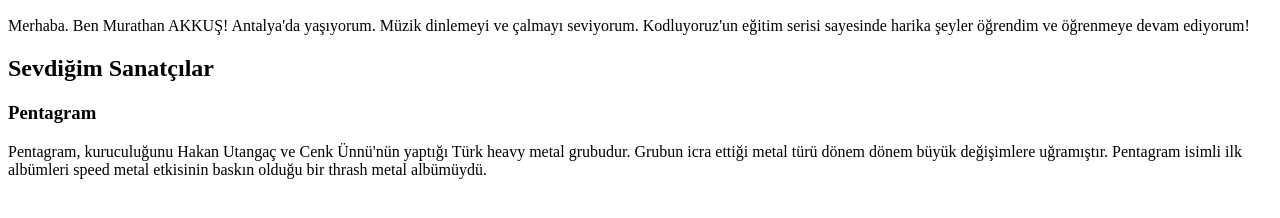
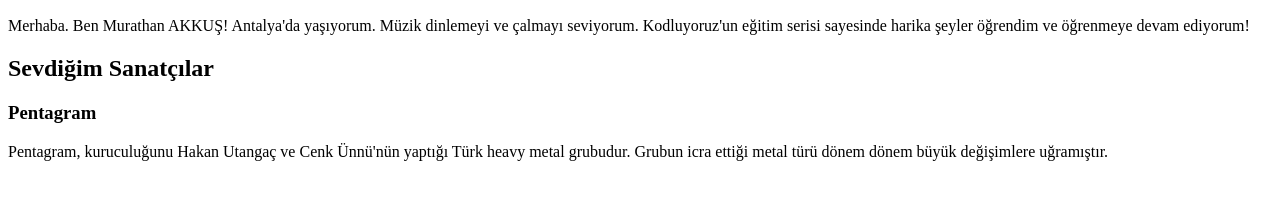
Before and after one commit to MurathanAkkus/HTML_Odev1, a plain HTML site: page index.html in a window 1280 px wide. Shown: the part 96-314 px from the top of the page. Drawn offline with Linux system fonts and the light colour scheme.

Commit message:
index dosyasi degisti

```diff
--- a/index.html
+++ b/index.html
@@ -3,15 +3,17 @@
 <h1>Murathan AKKUŞ</h1> <!-- İlk başlık (i.) -->
 
 <h2>Hakkımda</h2><!-- (i.i.) -->
-<p>Merhaba. Ben Murathan AKKUŞ! Antalya'da yaşıyorum.
+<p>
+    Merhaba. Ben Murathan AKKUŞ! Antalya'da yaşıyorum.
     Müzik dinlemeyi ve çalmayı seviyorum.
     Kodluyoruz'un eğitim serisi sayesinde harika şeyler
-     öğrendim ve öğrenmeye devam ediyorum!</p>
+     öğrendim ve öğrenmeye devam ediyorum!
+</p>
 
 <h2>Sevdiğim Sanatçılar</h2> <!-- (i.ii.) -->
 <h3>Pentagram</h3> <!-- (i.ii.i.)-->
-<p>Pentagram, kuruculuğunu Hakan Utangaç ve
+<p>
+    Pentagram, kuruculuğunu Hakan Utangaç ve
     Cenk Ünnü'nün yaptığı Türk heavy metal grubudur.
     Grubun icra ettiği metal türü dönem dönem büyük değişimlere uğramıştır.
-    Pentagram isimli ilk albümleri speed metal etkisinin baskın
-    olduğu bir thrash metal albümüydü.</p>
+</p>
```
